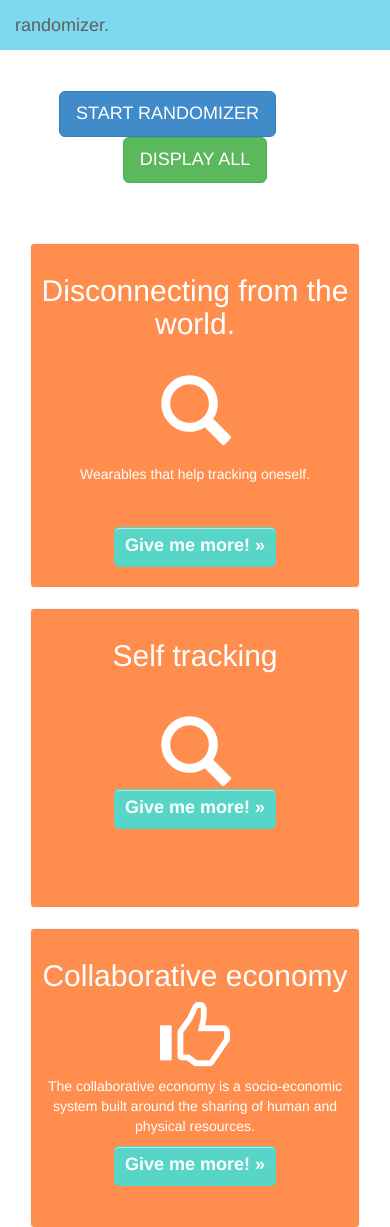
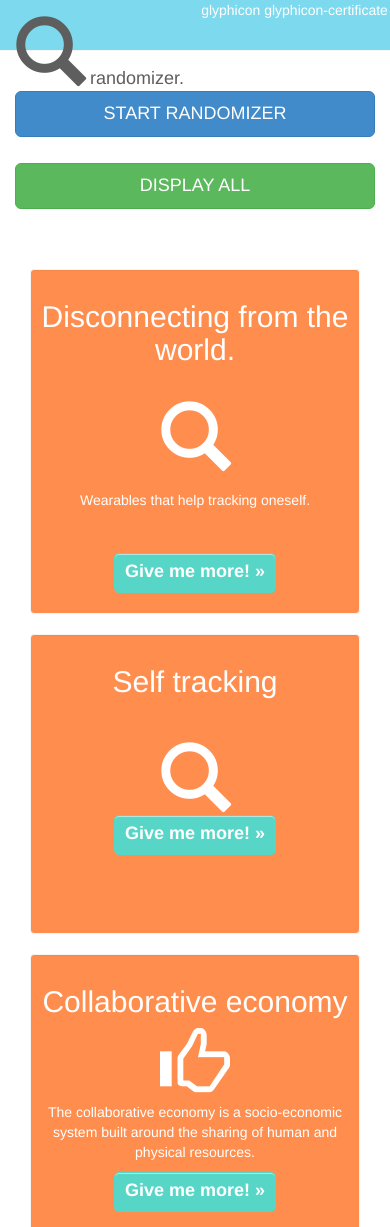
Before and after one commit to johannabulling/randomizer, a PHP site: page / in a window 390 px wide. Shown: the top 1227 px of the page. Run offline with PHP 8.4, Linux system fonts and the light colour scheme; some libraries are stand-ins or nearby versions.

Commit message:
changing buttons on xs view

```diff
--- a/index.php
+++ b/index.php
@@ -33,7 +33,7 @@
       <div class="container-fluid">
         <!-- Brand and toggle get grouped for better mobile display -->
         <div class="navbar-header">
-          <a class="navbar-brand" href="#">randomizer.</a>
+          <a class="navbar-brand" href="#"><span class="glyphicon glyphicon-search"></span> randomizer.</a>glyphicon glyphicon-certificate
         </div>
       </div><!-- /.container-fluid -->
     </nav>
@@ -41,11 +41,18 @@
     <div class="container">
       <br/>
       <div class="row">
-        <div class="col-xs-12 chosen">
+        <div class="col-xs-12 chosen visible-sm visible-md visible-lg">
           <button type="button" id="shuffle" class="btn btn-primary btn-lg">START RANDOMIZER</button>
           <input type="text" size="3" value="17" style="visibility: hidden;" />
           <button type="button" id="show_all" class="btn btn-success btn-lg">DISPLAY ALL</button>
         </div>
+
+        <div class="col-xs-12 chosen visible-xs">
+          <button type="button" id="shuffle" class="btn btn-primary btn-lg btn-block">START RANDOMIZER</button>
+          <input type="text" size="3" value="17" style="visibility: hidden;" />
+          <button type="button" id="show_all" class="btn btn-success btn-lg btn-block">DISPLAY ALL</button>
+        </div>
+
       </div>
 
       <br><br>
```
